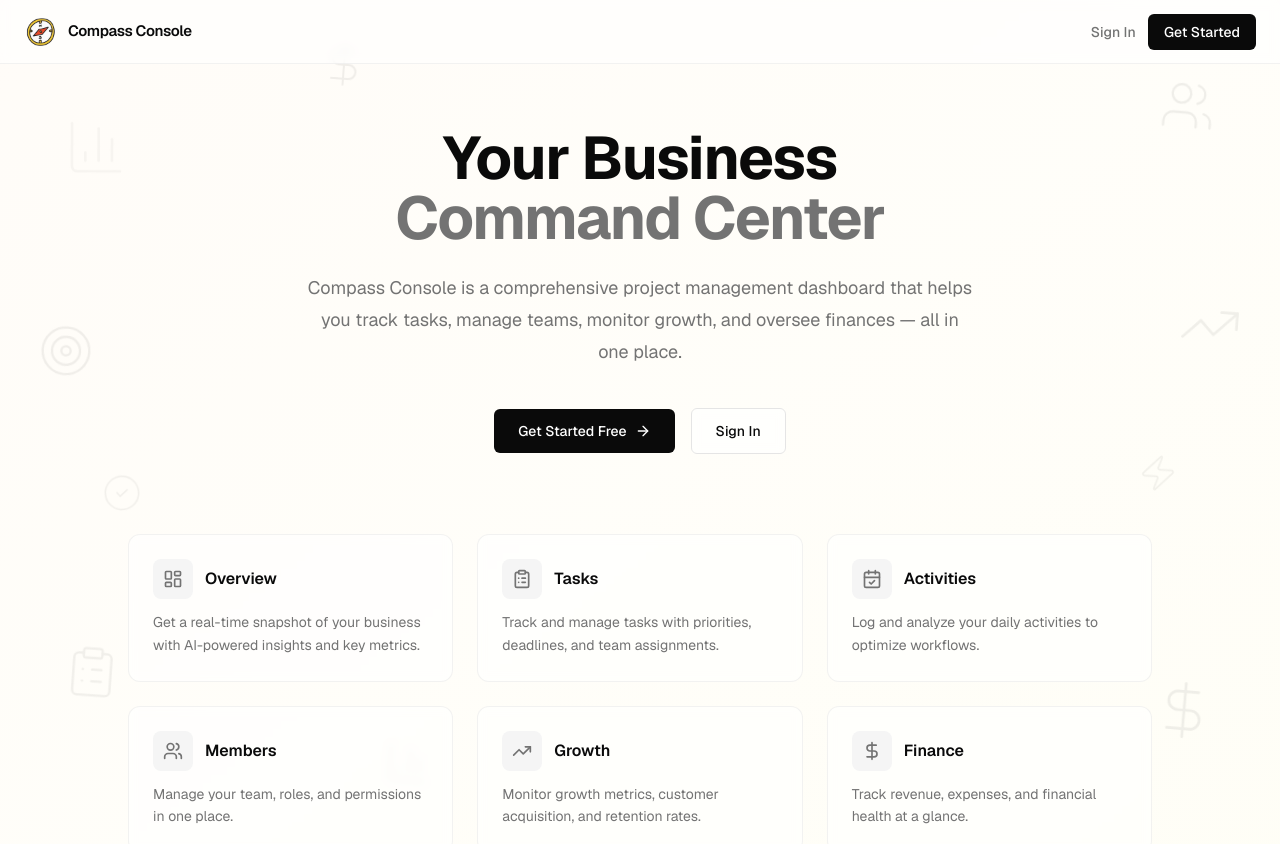
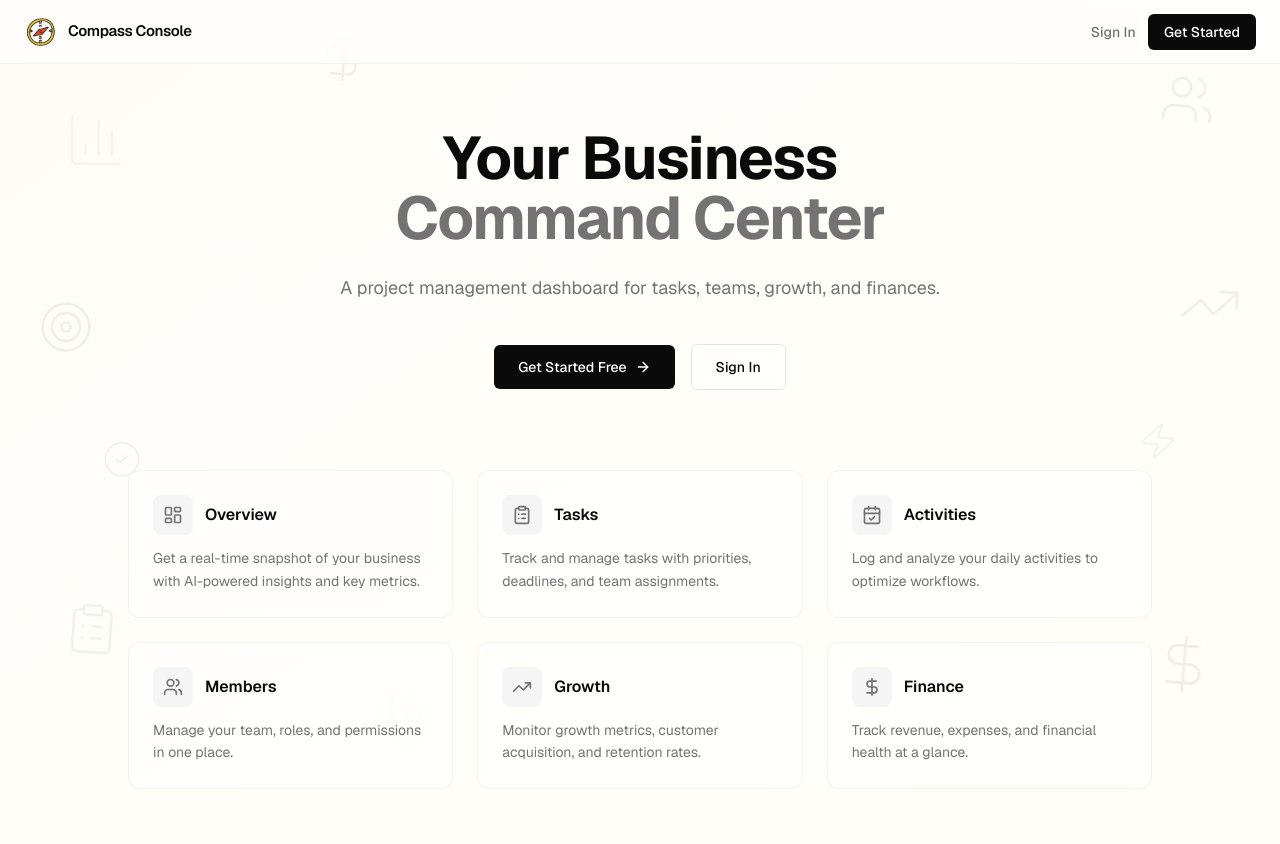
Before and after one commit to daolanx/compass-console, a Next.js app: page / in a window 1280 px wide. Shown: the top 844 px of the page. Built offline with nearby package versions, Linux system fonts and the light colour scheme; no server answers.

Commit message:
fix: simplify landing page tagline

```diff
--- a/app/page.tsx
+++ b/app/page.tsx
@@ -116,8 +116,7 @@ export default function Home() {
             <span className="text-muted-foreground">Command Center</span>
           </h1>
           <p className="mt-6 text-lg leading-8 text-muted-foreground max-w-2xl mx-auto">
-            {siteConfig.name} is a comprehensive project management dashboard that helps you
-            track tasks, manage teams, monitor growth, and oversee finances — all in one place.
+            A project management dashboard for tasks, teams, growth, and finances.
           </p>
           <div className="mt-10 flex items-center justify-center gap-4">
             <Link
```
